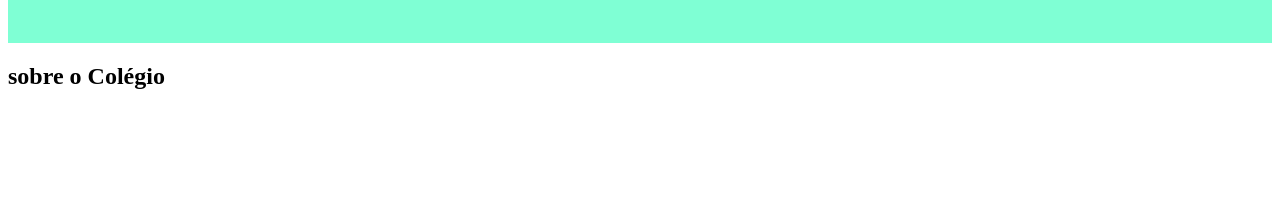
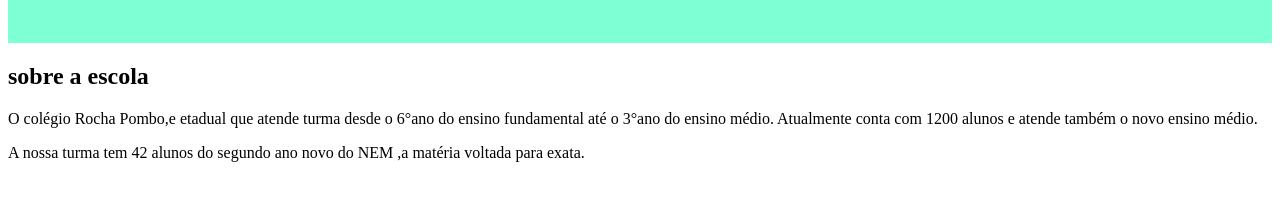
Before and after one commit to Reuelzin/turma-2-ano-C, a plain HTML site: page 2°C/index.html in a window 1280 px wide. Shown: the part 289-490 px from the top of the page. Drawn offline with Linux system fonts and the light colour scheme.

Commit message:
Update index.html

```diff
--- a/2°C/index.html
+++ b/2°C/index.html
@@ -13,12 +13,12 @@
     <ul>
         <li>Colégio Etadual Rocha Pombo</li>
         <li>Reuel Henrique LINDO
-        </li>
-    </ul>
+   </ul>
     </header>
-<section class="Colégio">
-<div class="Colégio-dic-conteudo">
-  <h2 class="Colégio-titulo">sobre o Colégio</h2>
-  <p class="Colégio-texto-um">
+<section class="escola">
+<div class="escola-div-conteudo">
+<h2 class="escola-titulo">sobre a escola</h2>
+<p class="escola-texto-um">O colégio Rocha Pombo,e etadual que atende turma desde o 6°ano do ensino fundamental até o 3°ano do ensino médio. Atualmente conta com 1200 alunos e atende também o novo ensino médio.
+<p class="escola-texto-dois">A nossa turma tem 42 alunos do segundo ano novo do NEM ,a matéria voltada para exata.
 </body>
 </html>
```
